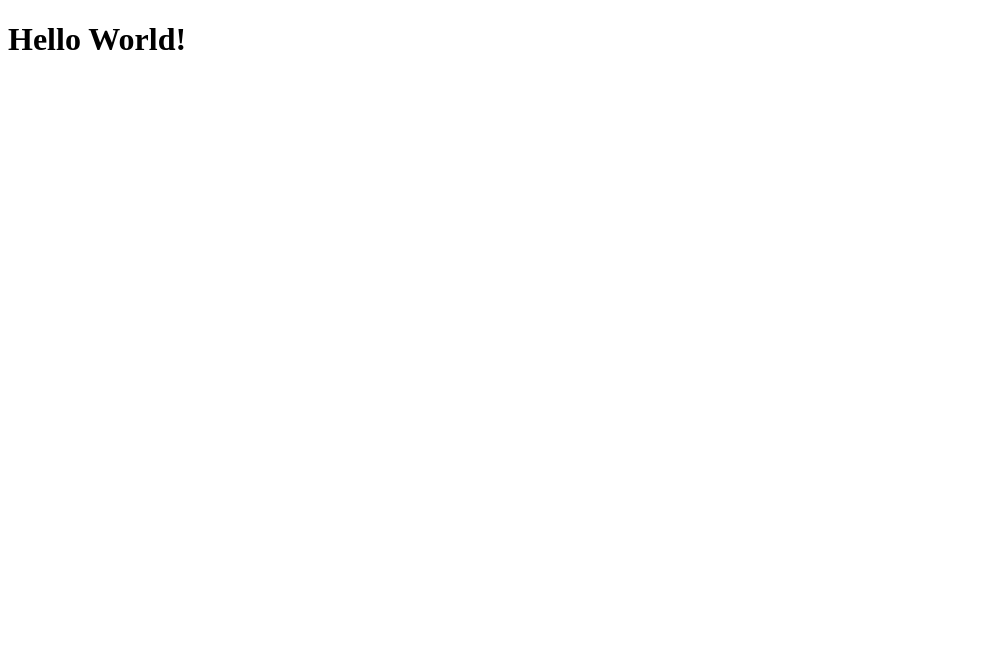
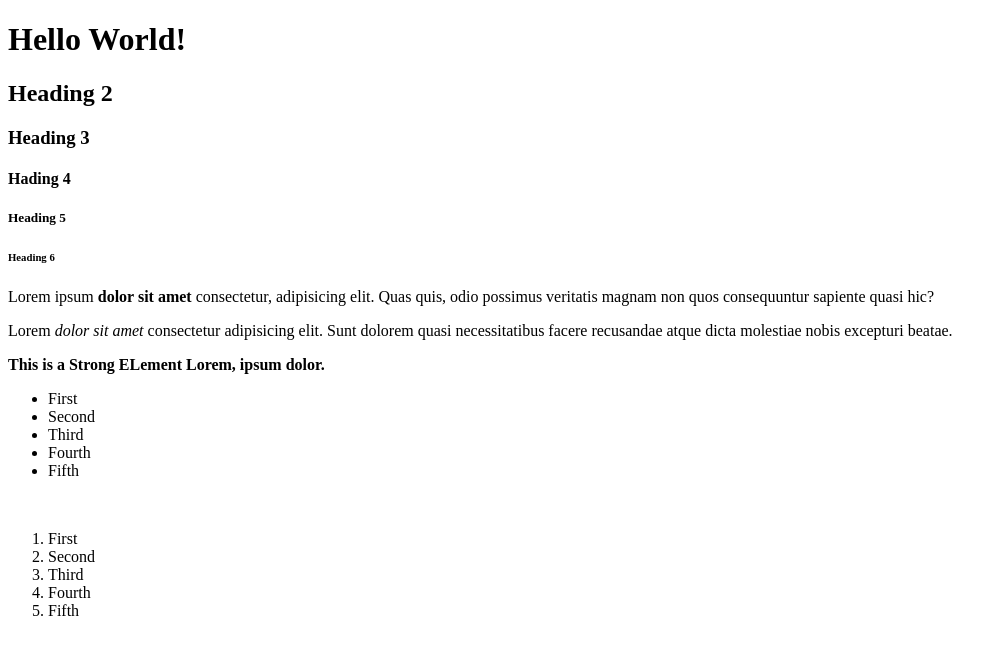
Before and after one commit to retipuj24/git_test, a plain HTML site: page html-boilerplate/index.html in a window 1280 px wide. Shown: the whole page, without its empty margins (0-1003 px from the left). Drawn offline with Linux system fonts and the light colour scheme.

Commit message:
Learning the html tags em strong p ol ul li

```diff
--- a/html-boilerplate/index.html
+++ b/html-boilerplate/index.html
@@ -7,6 +7,33 @@
     <title>My First Webpage</title>
 </head>
 <body>
+    <!-- html comment -->
     <h1>Hello World!</h1>
+    <h2>Heading 2</h2>
+    <h3>Heading 3</h3>
+    <h4>Hading 4</h4>
+    <h5>Heading 5</h5>
+    <h6>Heading 6</h6>
+    <p>Lorem ipsum <strong> dolor sit amet</strong> consectetur, adipisicing elit. Quas quis, odio possimus veritatis magnam non quos consequuntur sapiente quasi hic?</p>
+    <p>Lorem <em> dolor sit amet </em>consectetur adipisicing elit. Sunt dolorem quasi necessitatibus facere recusandae atque dicta molestiae nobis excepturi beatae.</p>
+    <strong>This is a Strong ELement Lorem, ipsum dolor.</strong>
+
+    <ul>
+        <li>First</li>
+        <li>Second</li>
+        <li>Third</li>
+        <li>Fourth</li>
+        <li>Fifth</li>
+    </ul>
+    <br>
+    <ol>
+        <li>First</li>
+        <li>Second</li>
+        <li>Third</li>
+        <li>Fourth</li>
+        <li>Fifth</li>
+    </ol>
+
+
 </body>
 </html>
```
